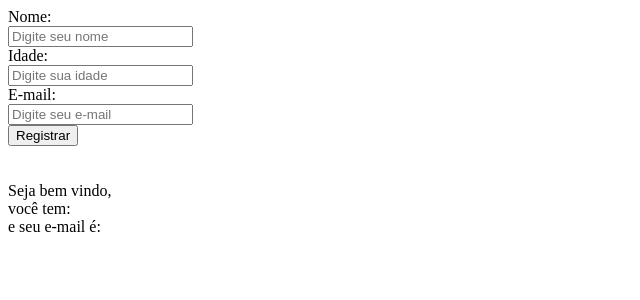
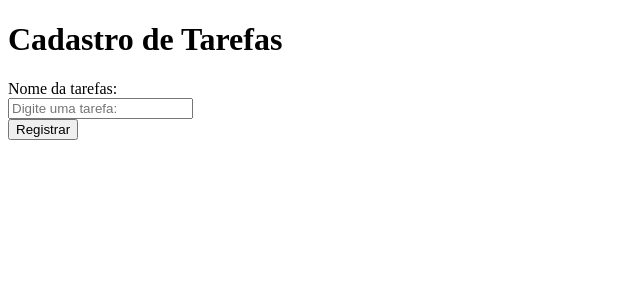
Before and after one commit to Richardy-Rodrigues/FirstSite_web_react, a React (Create React App) app: page / in a window 1280 px wide. Shown: the top 300 px of the page, without its empty margins (0-640 px from the left). Built offline with nearby package versions, Linux system fonts and the light colour scheme.

Commit message:
Lista de tarefas criadas e já mostrando tarefas digitadas usando array

```diff
--- a/src/Components/Cadastro.js
+++ b/src/Components/Cadastro.js
@@ -1,47 +1,34 @@
 import { useState } from "react";
 
 function Cadastro() {
-    const[nome, setNome] = useState('');
-    const[email, setEmail] = useState('');
-    const[idade, setIdade] = useState('');
-    const[user, setUser] = useState({});
+    const[input, setInput] = useState('');
+    const[tarefas, setTarefas] = useState([]);
 
     function handleRegistro(e) {
         e.preventDefault();
-        setUser({
-            nome: nome,
-            idade: idade,
-            email: email,
-        })
+
+        setTarefas([...tarefas, input])
+        setInput('')
     }
 
     return (
         <div>
+            <h1>Cadastro de Tarefas</h1>
             <form onSubmit={handleRegistro}>
-                <label>Nome:</label><br/>
-                <input placeholder="Digite seu nome"
-                value={nome}
-                onChange={ (e) => setNome(e.target.value)}/><br/>
-
-                <label>Idade:</label><br/>
-                <input placeholder="Digite sua idade"
-                value={idade}
-                onChange={ (e) => setIdade(e.target.value)}/><br/>
-
-                <label>E-mail:</label><br/>
-                <input placeholder="Digite seu e-mail"
-                value={email}
-                onChange={ (e) => setEmail(e.target.value)}/><br/>
+                <label>Nome da tarefas:</label><br/>
+                <input placeholder="Digite uma tarefa:"
+                value={input}
+                onChange={ (e) => setInput(e.target.value)}/><br/>
 
                 <button type="submit">Registrar</button>
             </form>
             <br/><br/>
 
-            <div>
-                <span>Seja bem vindo, {user.nome}</span><br/>
-                <span>você tem: {user.idade}</span><br/>
-                <span>e seu e-mail é: {user.email}</span><br/>
-            </div>
+            <ul>
+                {tarefas.map(tarefa => (
+                    <li key={tarefa}>{tarefa}</li>
+                ))}
+            </ul>
         </div>
     )
 
```
